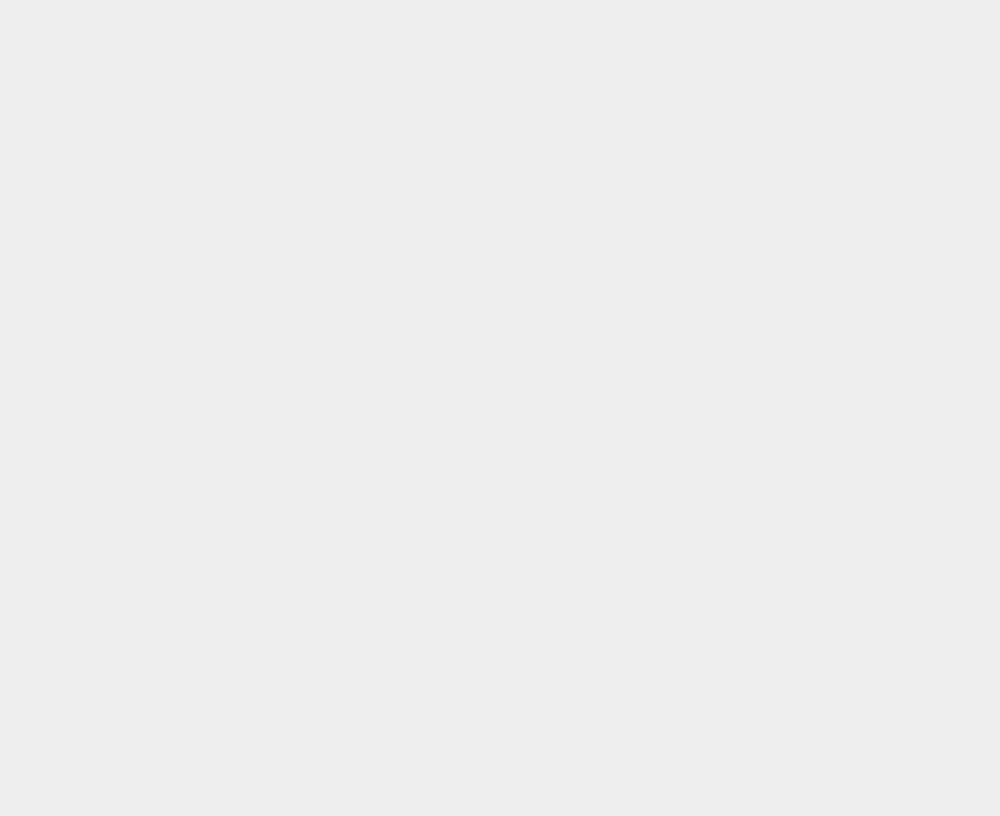
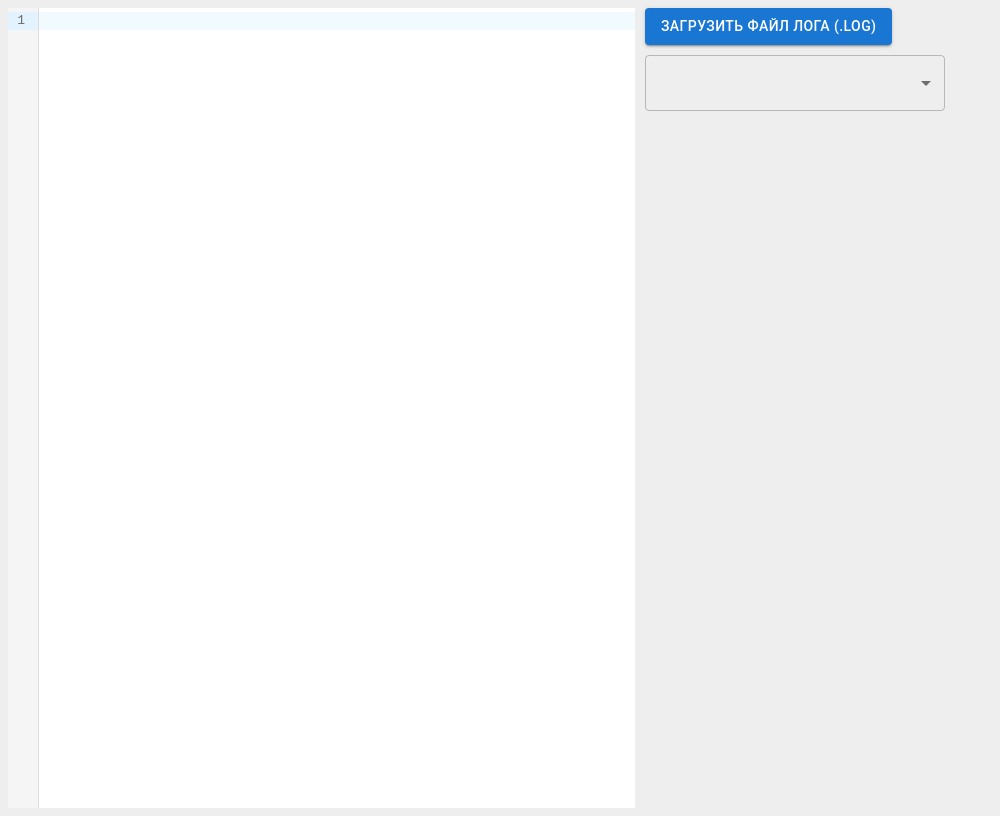
Before and after one commit to Patrisio/api-graph2, a React (Create React App) app: page /logs-parser in a window 1280 px wide. Before the commit this address had no page. Shown: the whole page, without its empty margins (0-1000 px from the left). Built offline with nearby package versions, Linux system fonts and the light colour scheme.

Commit message:
add logs parser

```diff
--- a/src/App.tsx
+++ b/src/App.tsx
@@ -1,5 +1,6 @@
 import {Routes, Route} from 'react-router-dom';
 import Graph from './pages/graph/Graph';
+import LogsParser from './pages/logsParser/LogsParser';
 import './App.css';
 import {ErrorBoundary} from './components/ErrorBoundary';
 
@@ -8,6 +9,7 @@ export default function App() {
 		<ErrorBoundary>
 			<Routes>
 				<Route path='/api-graph2/' element={<Graph />} />
+				<Route path='/logs-parser' element={<LogsParser />} />
 			</Routes>
 		</ErrorBoundary>
 	);
--- a/src/components/FileUploader.tsx
+++ b/src/components/FileUploader.tsx
@@ -2,40 +2,23 @@ import React, {useEffect, useState} from 'react';
 import {parse} from 'yaml'
 import Button from '@mui/material/Button';
 
-export const FileUploader = ({onComplete}: any) => {
+export const FileUploader = ({onComplete, label}: any) => {
     const [selectedFile, setSelectedFile] = useState(null);
 
     const onFileChange = (event: any) => {
         setSelectedFile(event.target.files[0]);
     };
 
-    const saveToLocalStorage = (fileObject: any) => {
-        const yamlFiles = localStorage.getItem('yamlFiles');
-
-        if (yamlFiles) {
-            const parsedYamlFiles = JSON.parse(yamlFiles);
-            localStorage.setItem('yamlFiles', JSON.stringify([...parsedYamlFiles, fileObject]));
-        } else {
-            localStorage.setItem('yamlFiles', JSON.stringify([fileObject]));
-        }
-    };
-
     useEffect(() => {
         (selectedFile as any)?.text().then(
             (text: any) => {
-                saveToLocalStorage({
-                    fileName: (selectedFile as any).name,
-                    content: text,
-                });
-
-                const apiJson = parse(text);
-                onComplete(apiJson)
+                onComplete(selectedFile, text)
             });
     }, [selectedFile]);
 
     return (
         <Button variant="contained" component="label">
-            Загрузить файл (.yml/.yaml)
+            {label}
             <input hidden type='file' onChange={onFileChange}/>
         </Button>
     );
--- /dev/null
+++ b/src/helpers/index.ts
@@ -0,0 +1 @@
+export {saveToLocalStorage} from './saveToLocalStorage';
--- /dev/null
+++ b/src/helpers/saveToLocalStorage.ts
@@ -0,0 +1,10 @@
+export const saveToLocalStorage = (fileObject: any, keyInLocalStorage: string) => {
+    const yamlFiles = localStorage.getItem(keyInLocalStorage);
+
+    if (yamlFiles) {
+        const parsedYamlFiles = JSON.parse(yamlFiles);
+        localStorage.setItem(keyInLocalStorage, JSON.stringify([...parsedYamlFiles, fileObject]));
+    } else {
+        localStorage.setItem(keyInLocalStorage, JSON.stringify([fileObject]));
+    }
+};
--- a/src/pages/graph/views/SidebarContentView.tsx
+++ b/src/pages/graph/views/SidebarContentView.tsx
@@ -1,4 +1,4 @@
-import React, {useState, ChangeEvent, useEffect, useContext} from 'react';
+import React, {useState, useEffect, useContext} from 'react';
 import TextField from '@mui/material/TextField';
 import Box from '@mui/material/Box';
 import Button from '@mui/material/Button';
@@ -9,6 +9,9 @@ import {GraphContext} from '../contexts/GraphProvider';
 import {GRAPH_RENDERING_STATUS} from '../contexts/types';
 import {FileUploader} from '../../../components/FileUploader';
 import Autocomplete from '@mui/material/Autocomplete';
+import {parse} from 'yaml';
+import {Link} from 'react-router-dom';
+import {saveToLocalStorage} from '../../../helpers';
 
 type AutocompleteOption = {label: string};
 
@@ -92,6 +95,18 @@ export default function SidebarContentView({
         }
     };
 
+    const parseTextAndSetResultToFrontApi = (selectedFile: any, text: string) => {
+        saveToLocalStorage(
+            {
+                fileName: (selectedFile as any).name,
+                content: text,
+            },
+            'yamlFiles'
+        );
+        const apiJson = parse(text);
+        setFrontApi(apiJson);
+    };
+
     useEffect(() => {
         if (fullGraph === GRAPH_RENDERING_STATUS.RENDERED) {
             highlightGraphLinksByNodeName(nodeName, fullGraphData, true /* forceHandleGraph */);
@@ -104,8 +119,16 @@ export default function SidebarContentView({
             sx={{'& > :not(style)': { ml: 3, width: '40ch' }}}
             noValidate
             autoComplete='off'
-         >
-            <FileUploader onComplete={setFrontApi}/>
+        >
+            <Button variant="contained" component="label" style={{marginBottom: 10}}>
+                <Link to={'/logs-parser'} style={{textDecoration: 'none', color: '#fff'}}>
+                    Перейти к парсеру логов
+                </Link>
+            </Button>
+            <FileUploader
+                onComplete={parseTextAndSetResultToFrontApi}
+                label={'Загрузить файл (.yml/.yaml)'}
+            />
 
             <Tabs value={tabIndex} onChange={switchTabPanel}>
                 <Tab label="Full graph" />
--- /dev/null
+++ b/src/pages/logsParser/LogsParser.tsx
@@ -0,0 +1,120 @@
+import {useEffect, useState, useMemo} from 'react';
+import {FileUploader} from '../../components/FileUploader';
+import {saveToLocalStorage} from '../../helpers';
+import CodeMirror from '@uiw/react-codemirror';
+import MenuItem from '@mui/material/MenuItem';
+import Select from '@mui/material/Select';
+import Button from '@mui/material/Button';
+
+export default function LogsParser() {
+    const [parsedJson, setParsedJson] = useState<Record<string, unknown>>({});
+    const [selectedLogKey, setSelectedLogKey] = useState('contentBody');
+    const [viewportHeight, setViewportHeight] = useState(document.documentElement.clientHeight);
+    const [codeMirrorValue, setCodeMirrorValue] = useState('');
+
+    const unescapeAndBeautify = (text: string) => {
+        const parsedLog = JSON.parse(text);
+        const parsedLogContentBody = JSON.parse(parsedLog.contentBody);
+        const result = {
+            ...parsedLog,
+            contentBody: parsedLogContentBody,
+        };
+        setParsedJson(result);
+        const beautifiedLogString = JSON.stringify(result, null, 2);
+
+        setCodeMirrorValue(beautifiedLogString);
+    };
+
+    const addLoadedLogFile = (logFile: any, text: string) => {
+        saveToLocalStorage({
+            fileName: (logFile as any).name,
+            content: text,
+        }, 'logFiles');
+
+        unescapeAndBeautify(text);
+        setSelectedLogKey('contentBody');
+    };
+
+    const handleChange = (e: any) => {
+        const selectedLogKey = e.target.value;
+        setSelectedLogKey(selectedLogKey);
+    };
+
+    const menuItemList = useMemo(() => {
+        return ['all', ...Object.keys(parsedJson)].map((logKey) => {
+            return (
+                <MenuItem key={logKey} value={logKey}>{logKey === 'all' ? 'Весь JSON' : logKey}</MenuItem>
+            );
+        });
+    }, [parsedJson]);
+
+    const copyInBuffer = (text: string) => {
+        if (!text) return;
+        navigator.clipboard.writeText(text);
+    };
+
+    useEffect(() => {
+        if (selectedLogKey === 'all') {
+            const beautifiedLogString = JSON.stringify(parsedJson, null, 2);
+            setCodeMirrorValue(beautifiedLogString);
+            copyInBuffer(beautifiedLogString);
+            return;
+        }
+
+        const logValue = parsedJson[selectedLogKey];
+        const beautifiedLogString = JSON.stringify(logValue, null, 2);
+        copyInBuffer(beautifiedLogString);
+        setCodeMirrorValue(beautifiedLogString);
+    }, [selectedLogKey, parsedJson]);
+
+    useEffect(() => {
+        const updateViewportHeight = () => {
+            const viewportHeight = document.documentElement.clientHeight;
+            setViewportHeight(viewportHeight);
+        }
+        window.addEventListener('resize', updateViewportHeight);
+
+        return () => window.removeEventListener('resize', updateViewportHeight);;
+    }, [viewportHeight]);
+
+    return (
+        <div style={{display: 'flex'}}>
+            <div style={{width: '50%'}}>
+                <CodeMirror
+                    value={codeMirrorValue}
+                    height={`${viewportHeight}px`}
+                    width={'100%'}
+                    onChange={(value: string) => {
+                        setCodeMirrorValue(value);
+                    }}
+                />
+            </div>
+            <div style={{width: '50%', marginLeft: 10, display: 'flex', flexDirection: 'column'}}>
+                <div style={{width: 300}}>
+                    <FileUploader onComplete={addLoadedLogFile} label={'Загрузить файл лога (.log)'} />
+
+                    <Select
+                        value={selectedLogKey}
+                        label="Log key"
+                        onChange={handleChange}
+                        style={{marginTop: 10}}
+                        fullWidth={true}
+                    >
+                        {menuItemList}
+                    </Select>
+                    {
+                        codeMirrorValue &&
+                        <Button
+                            variant="contained"
+                            component="label"
+                            style={{marginTop: 10}}
+                            onClick={() => unescapeAndBeautify(codeMirrorValue)}
+                        >
+                            Unescape and beautify
+                        </Button>
+                    }
+                </div>
+            </div>
+        </div>
+    );
+}
```
